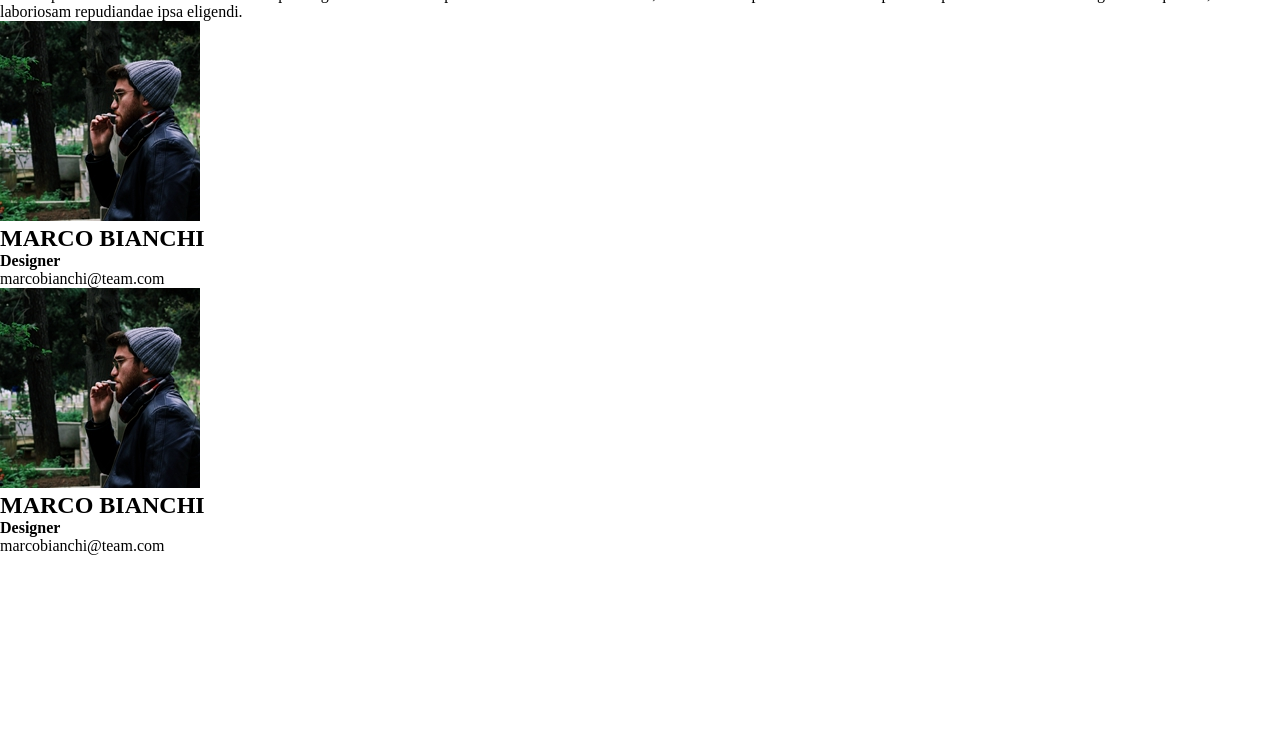
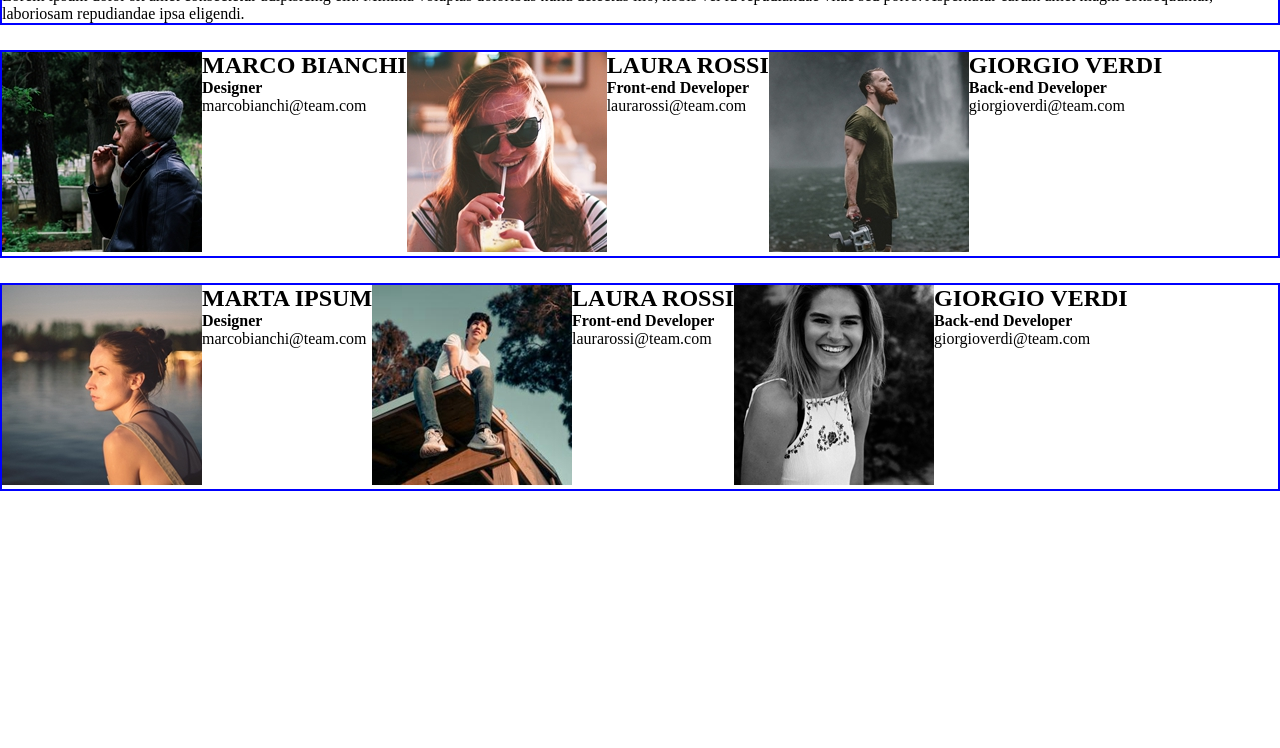
Before and after one commit to davishka-hikkaduwa/html-css-float-cards, a plain HTML site: page index.html in a window 1280 px wide. Shown: the part 52-800 px from the top of the page. Drawn offline with Linux system fonts and the light colour scheme.

Commit message:
containers

```diff
--- a/css/style.css
+++ b/css/style.css
@@ -1,15 +1,26 @@
 * {
     margin: 0;
     padding: 0;
+    box-sizing: border-box;
 }
 
 h1 {
     color: pink;
 }
 
-.float.left {
+.float-left {
     float: left;
 }
+
+.float-right {
+    float: right;
+}
+
+main>div {
+    margin-bottom: 25px;
+    border: 2px solid blue;
+}
+
 
 .clearfix::after {
     content: "";
--- a/index.html
+++ b/index.html
@@ -23,44 +23,60 @@
 
 
         <!--il team-->
-        <div class="container">
-            <div class="clearfix">
+        <div class="container clearfix">
             <div class="float-left">
                 <img src="img/male1.png" alt="img1">
+            </div>
+            <div class="float-left">
                 <h2>MARCO BIANCHI</h2>
                 <h4>Designer</h4>
                 <p>marcobianchi@team.com</p>
             </div>
+
             <div class="float-left">
-                    <img src="img/male1.png" alt="img1">
-                    <h2>MARCO BIANCHI</h2>
+                <img src="img/female1.png" alt="img2">
+            </div>
+            <div class="float-left">
+                <h2>LAURA ROSSI</h2>
+                <h4>Front-end Developer</h4>
+                <p>laurarossi@team.com</p>
+            </div>
+
+            <div class="float-left">
+                <img src="img/male2.png" alt="img3">
+            </div>
+            <div class="float-left">
+                <h2>GIORGIO VERDI</h2>
+                <h4>Back-end Developer</h4>
+                <p>giorgioverdi@team.com</p>
+            </div>
+        </div>
+        <div class="container clearfix">
+            <div class="float-left">
+                <img src="img/female2.png" alt="img4">
+            </div>
+            <div class="float-left">
+                <h2>MARTA IPSUM</h2>
                 <h4>Designer</h4>
                 <p>marcobianchi@team.com</p>
             </div>
-                <!-- <div class="float-left">
-                    <img src="img/male1.png" alt="img1">
-                    <h2>MARCO BIANCHI</h2>
-                    <h4>Designer</h4>
-                    <p>marcobianchi@team.com</p>
+
+            <div class="float-left">
+                <img src="img/male3.png" alt="img5">
             </div>
             <div class="float-left">
-                    <img src="img/male1.png" alt="img1">
-                    <h2>MARCO BIANCHI</h2>
-                    <h4>Designer</h4>
-                    <p>marcobianchi@team.com</p>
+                <h2>LAURA ROSSI</h2>
+                <h4>Front-end Developer</h4>
+                <p>laurarossi@team.com</p>
+            </div>
+
+            <div class="float-left">
+                <img src="img/female3.png" alt="img6">
             </div>
             <div class="float-left">
-                    <img src="img/male1.png" alt="img1">
-                    <h2>MARCO BIANCHI</h2>
-                    <h4>Designer</h4>
-                    <p>marcobianchi@team.com</p>
-                </div>
-                <div class="float-left">
-                    <img src="img/male1.png" alt="img1">
-                    <h2>MARCO BIANCHI</h2>
-                    <h4>Designer</h4>
-                    <p>marcobianchi@team.com</p> -->
-            </div>
+                <h2>GIORGIO VERDI</h2>
+                <h4>Back-end Developer</h4>
+                <p>giorgioverdi@team.com</p>
             </div>
         </div>
     </main>
```
Lines whose indentation alone changed are shown as unchanged.
